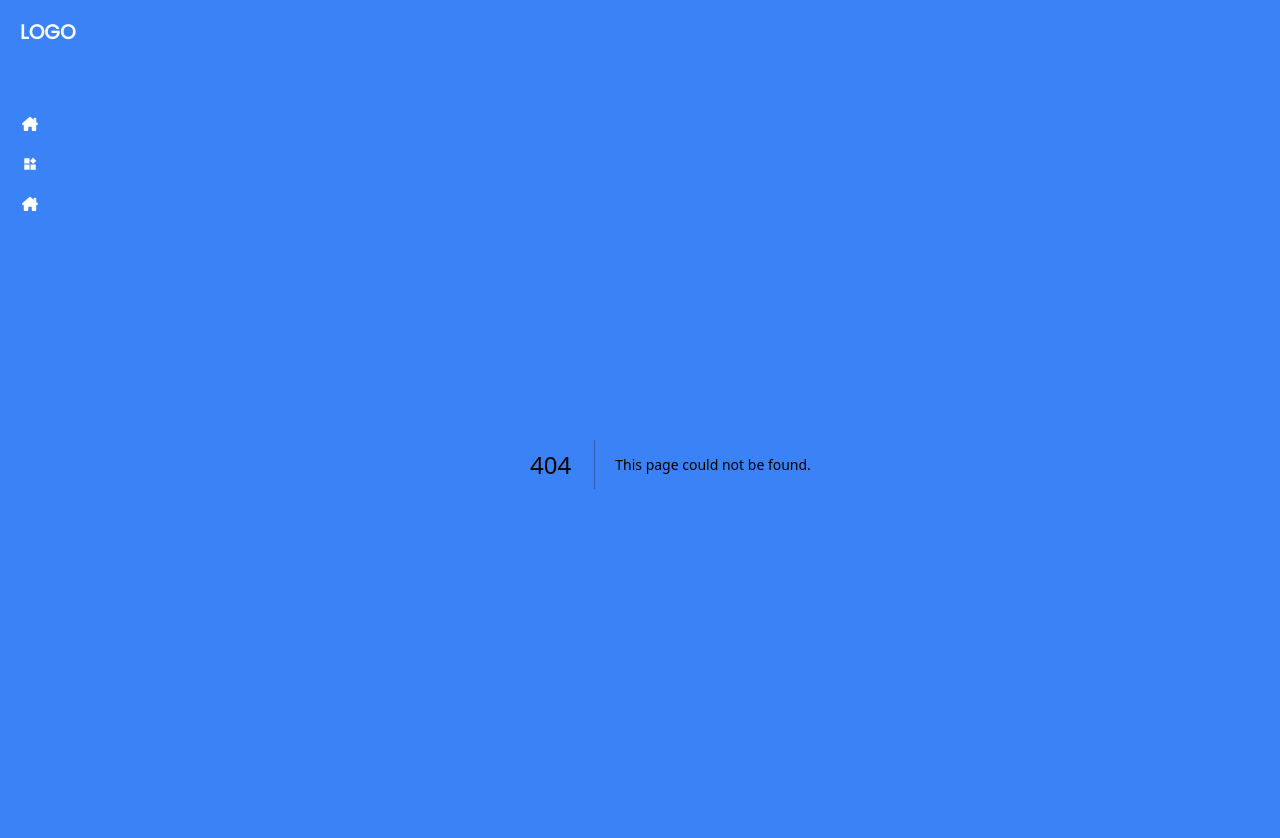
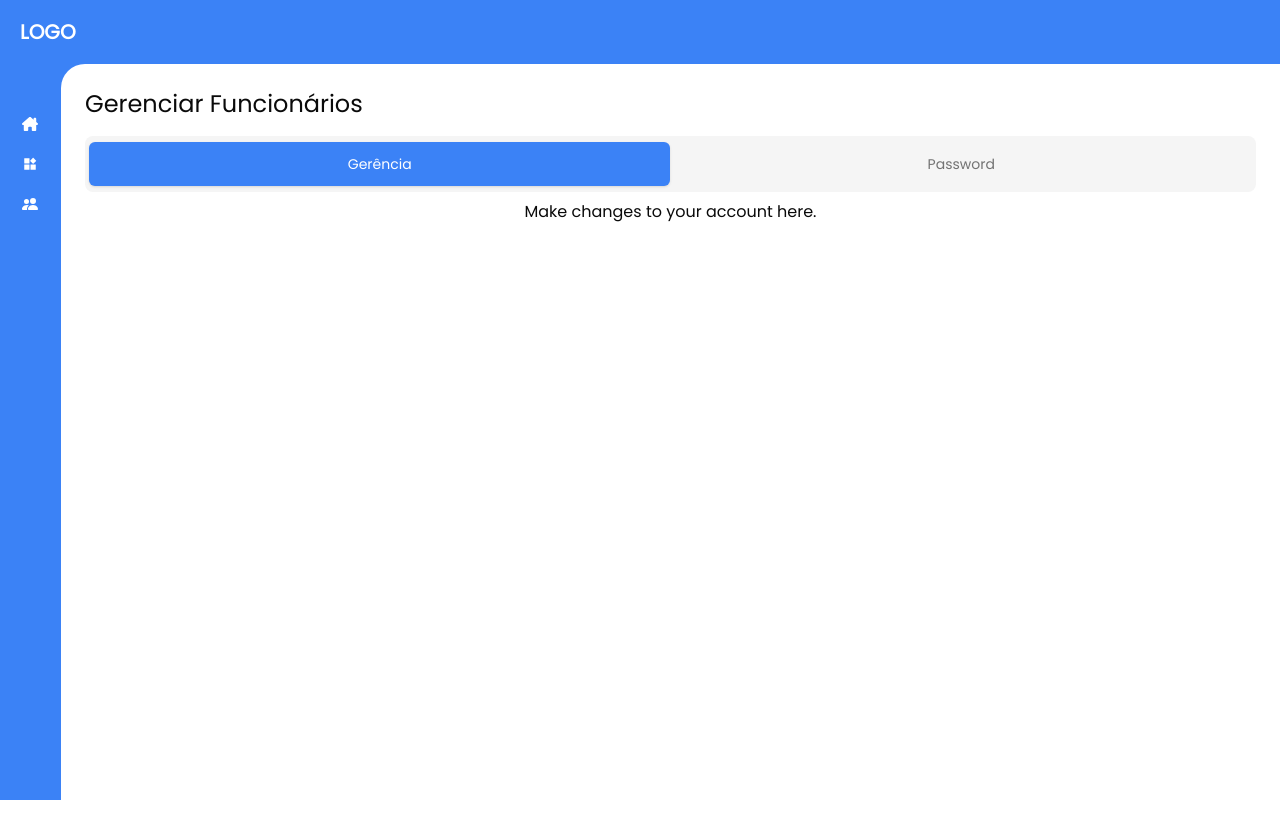
Before and after one commit to Campos1911/gestao-de-estoque, a Next.js app: page /funcionarios in a window 1280 px wide. Before the commit this address had no page. Shown: the top 838 px of the page. After the commit the page ends 800 px from the top, so only its background shows below. Built offline with nearby package versions, Linux system fonts and the light colour scheme.

Commit message:
feature: Componente de Tabs adicionado pelo shadcn e editado para condizer com o layout

```diff
--- a/package.json
+++ b/package.json
@@ -10,6 +10,7 @@
   },
   "dependencies": {
     "@radix-ui/react-icons": "^1.3.0",
+    "@radix-ui/react-tabs": "^1.1.0",
     "class-variance-authority": "^0.7.0",
     "clsx": "^2.1.1",
     "lucide-react": "^0.437.0",
--- /dev/null
+++ b/src/app/funcionarios/page.tsx
@@ -0,0 +1,31 @@
+"use client";
+
+import React from "react";
+import { Tabs, TabsContent, TabsList, TabsTrigger } from "@/components/ui/tabs";
+
+const Funcionarios = () => {
+  return (
+    <div className="flex flex-col w-full bg-white h-full rounded-tl-3xl p-6 gap-4">
+      <p className="text-2xl">Gerenciar Funcionários</p>
+      <Tabs
+        defaultValue="account"
+        className="flex flex-col w-full justify-center items-center"
+      >
+        <TabsList className="w-full py-7">
+          <TabsTrigger className="w-[80%] py-3" value="account">
+            Gerência
+          </TabsTrigger>
+          <TabsTrigger className="w-[80%] py-3" value="password">
+            Password
+          </TabsTrigger>
+        </TabsList>
+        <TabsContent value="account">
+          Make changes to your account here.
+        </TabsContent>
+        <TabsContent value="password">Change your password here.</TabsContent>
+      </Tabs>
+    </div>
+  );
+};
+
+export default Funcionarios;
--- a/src/components/Layout/Sidebar.tsx
+++ b/src/components/Layout/Sidebar.tsx
@@ -5,6 +5,7 @@
 import { FaHouseChimney } from "react-icons/fa6";
 import { AiFillProduct } from "react-icons/ai";
 import { NavsProps } from "@/@types";
+import { BsFillPeopleFill } from "react-icons/bs";
 
 const Sidebar = () => {
   const [width, setWidth] = useState<string>("w-16");
@@ -43,8 +44,8 @@
     titulo: "Estoque",
   },
   {
-    icon: FaHouseChimney,
-    link: "/",
-    titulo: "Início",
+    icon: BsFillPeopleFill,
+    link: "/funcionarios",
+    titulo: "Funcionários",
   },
 ];
--- /dev/null
+++ b/src/components/ui/tabs.tsx
@@ -0,0 +1,55 @@
+"use client";
+
+import * as React from "react";
+import * as TabsPrimitive from "@radix-ui/react-tabs";
+
+import { cn } from "@/lib/utils";
+
+const Tabs = TabsPrimitive.Root;
+
+const TabsList = React.forwardRef<
+  React.ElementRef<typeof TabsPrimitive.List>,
+  React.ComponentPropsWithoutRef<typeof TabsPrimitive.List>
+>(({ className, ...props }, ref) => (
+  <TabsPrimitive.List
+    ref={ref}
+    className={cn(
+      "inline-flex h-9 items-center justify-center rounded-lg bg-muted p-1 text-muted-foreground",
+      className
+    )}
+    {...props}
+  />
+));
+TabsList.displayName = TabsPrimitive.List.displayName;
+
+const TabsTrigger = React.forwardRef<
+  React.ElementRef<typeof TabsPrimitive.Trigger>,
+  React.ComponentPropsWithoutRef<typeof TabsPrimitive.Trigger>
+>(({ className, ...props }, ref) => (
+  <TabsPrimitive.Trigger
+    ref={ref}
+    className={cn(
+      "inline-flex items-center justify-center whitespace-nowrap rounded-md px-3 py-1 text-sm font-medium ring-offset-background transition-all focus-visible:outline-none focus-visible:ring-2 focus-visible:ring-ring focus-visible:ring-offset-2 disabled:pointer-events-none disabled:opacity-50 data-[state=active]:bg-blue-500 data-[state=active]:text-white data-[state=active]:shadow",
+      className
+    )}
+    {...props}
+  />
+));
+TabsTrigger.displayName = TabsPrimitive.Trigger.displayName;
+
+const TabsContent = React.forwardRef<
+  React.ElementRef<typeof TabsPrimitive.Content>,
+  React.ComponentPropsWithoutRef<typeof TabsPrimitive.Content>
+>(({ className, ...props }, ref) => (
+  <TabsPrimitive.Content
+    ref={ref}
+    className={cn(
+      "mt-2 ring-offset-background focus-visible:outline-none focus-visible:ring-2 focus-visible:ring-ring focus-visible:ring-offset-2",
+      className
+    )}
+    {...props}
+  />
+));
+TabsContent.displayName = TabsPrimitive.Content.displayName;
+
+export { Tabs, TabsList, TabsTrigger, TabsContent };
```
Also changed, not shown: 1 other file (tests, documents, lock files or other folders).
